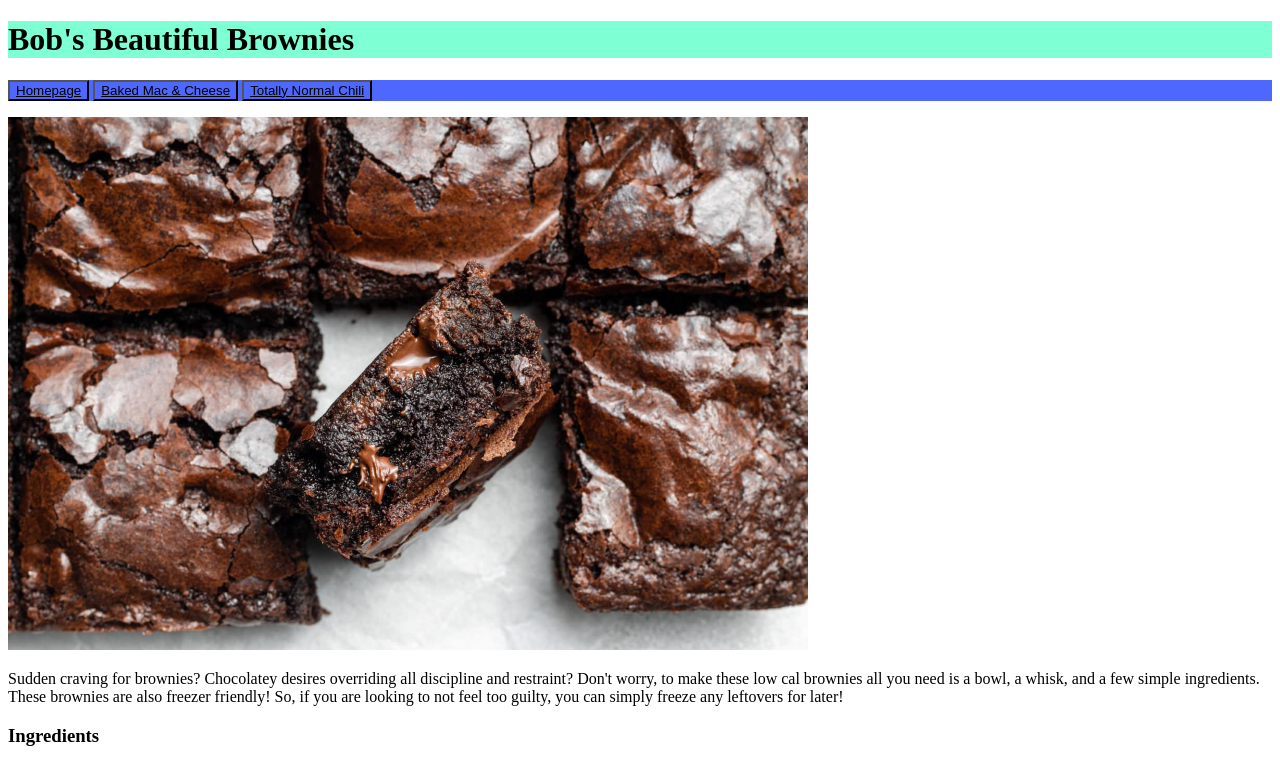
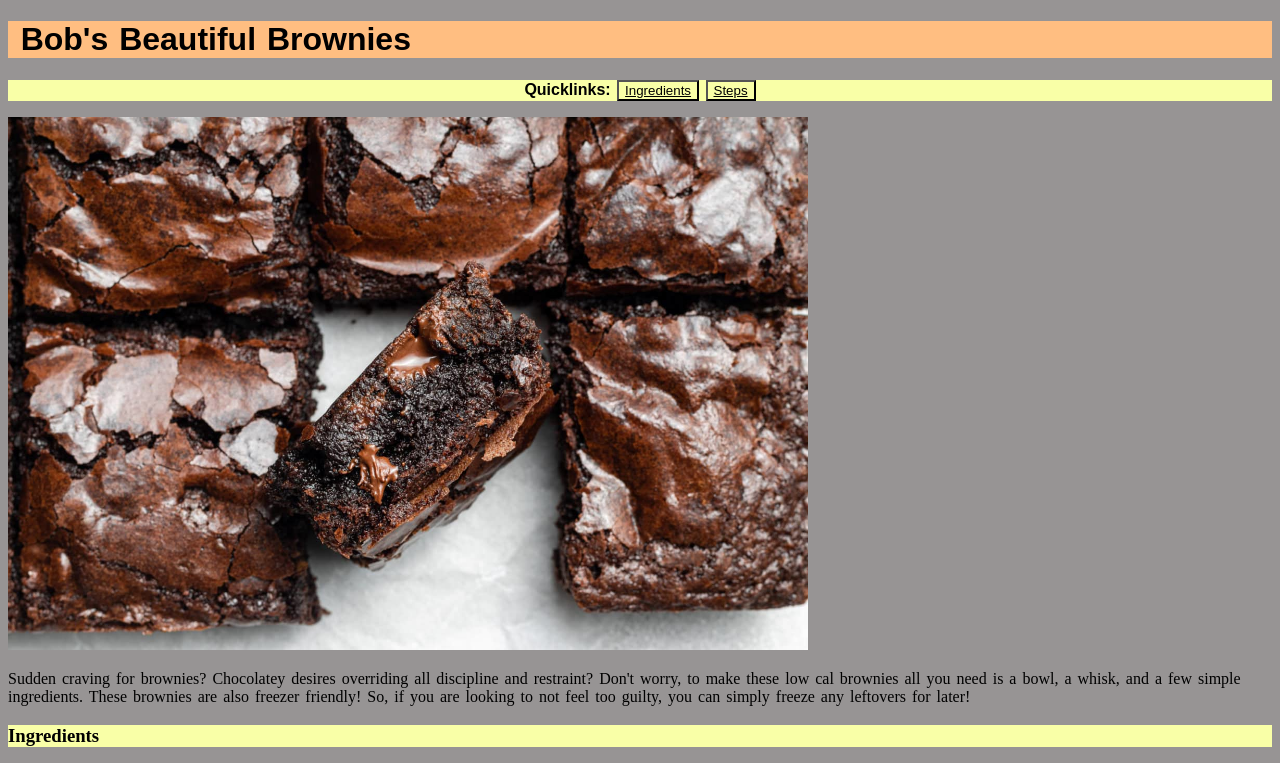
Before and after one commit to Jufarkas/odin-recipes, a plain HTML site: page recipes/bbb.html in a window 1280 px wide. Shown: the top 763 px of the page. Drawn offline with Linux system fonts and the light colour scheme.

Commit message:
more intrnl inln extrnl css

```diff
--- a/recipes/bbb.html
+++ b/recipes/bbb.html
@@ -10,25 +10,27 @@
             color: black;
             font-weight: 100;
         }
+        body {
+            background-color: rgb(151, 148, 148);
+            font-family: "Times New Roman", Arial, Helvetica, sans-serif;
+            word-spacing: 1.5pt;
+        }
     </style>
 </head>
 <body>
     <h1>Bob's Beautiful Brownies</h1>
-    <p class="page-buttons">
+    <p class="page-buttons">Quicklinks:
         <button class="btn">
-            <a class="btn" href="../index.html">Homepage</a>
+            <a class="btn" href="#ingredients">Ingredients</a>
         </button>
         <button class="btn">
-            <a class="btn" href="./bmc.html">Baked Mac & Cheese</a>
-        </button>
-        <button class="btn">
-            <a class="btn" href="./chili.html">Totally Normal Chili</a>
+            <a class="btn" href="#steps">Steps</a>
         </button>
     </p>
     <img src="../images/bbb.jpg" alt="some beautiful delicious looking brownies" />
     <p>Sudden craving for brownies? Chocolatey desires overriding all discipline and restraint? Don't worry, to make these low cal brownies all you need is a bowl, a whisk, and a few simple ingredients. These brownies are also freezer friendly! So, if you are looking to not feel too guilty, you can simply freeze any leftovers for later!</p>
 
-    <h3>Ingredients</h3>
+    <h3 style="background-color: rgb(249, 255, 167)" id="ingredients">Ingredients</h3>
         <ul>
             <li>1/2 cup unsalted butter, melted and HOT</li>
             <li>1 tablespoon coconut oil</li>
@@ -39,7 +41,7 @@
             <li>1/2 cup unsweetened cocoa powder</li>
             <li>1/4 teaspoon salt</li>
         </ul>
-    <h3>Steps</h3>
+    <h3 style="background-color: rgb(249, 255, 167)" id="steps">Steps</h3>
         <ol>
             <li>Preheat oven to 350 degrees F</li>
             <li>Lightly grease an 8-inch square baking pan with cooking oil spray. Line with parchment paper; set aside</li>
--- a/style.css
+++ b/style.css
@@ -13,12 +13,13 @@
     width: 480px;
 }
 
-div {
-    background-color: red;
+h1 div {
+    background-color: black;
     color: white;
     font-size: 32px;
     text-align: center;
     font-weight: bold;
+    font-family: Arial, Helvetica, sans-serif;
 }
 
 .front-page {
@@ -26,9 +27,15 @@
 }
 
 h1 {
-    background-color: aquamarine;
+    background-color: rgb(255, 190, 129);
+    color: rgb(0, 0, 0);
+    text-indent: 1%;
+    font-family: Arial, Helvetica, sans-serif;
 }
 
 .page-buttons {
-    background-color: rgb(78, 104, 255);
+    background-color: rgb(249, 255, 167);
+    font-weight: 700;
+    font-family: Arial, Helvetica, sans-serif;
+    text-align: center;
 }
```
Also changed, not shown: index.html (+9 -4 lines), recipes/bmc.html (+10 -8 lines), recipes/chili.html (+9 -7 lines).
